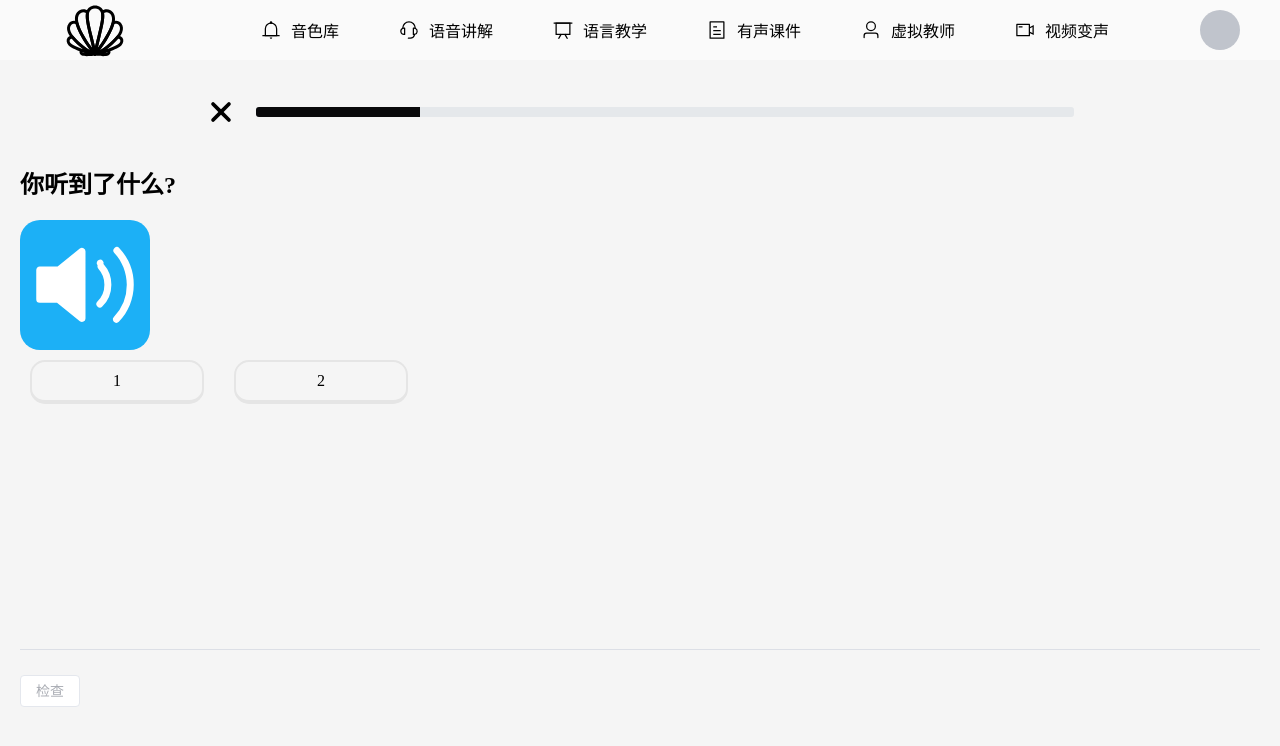
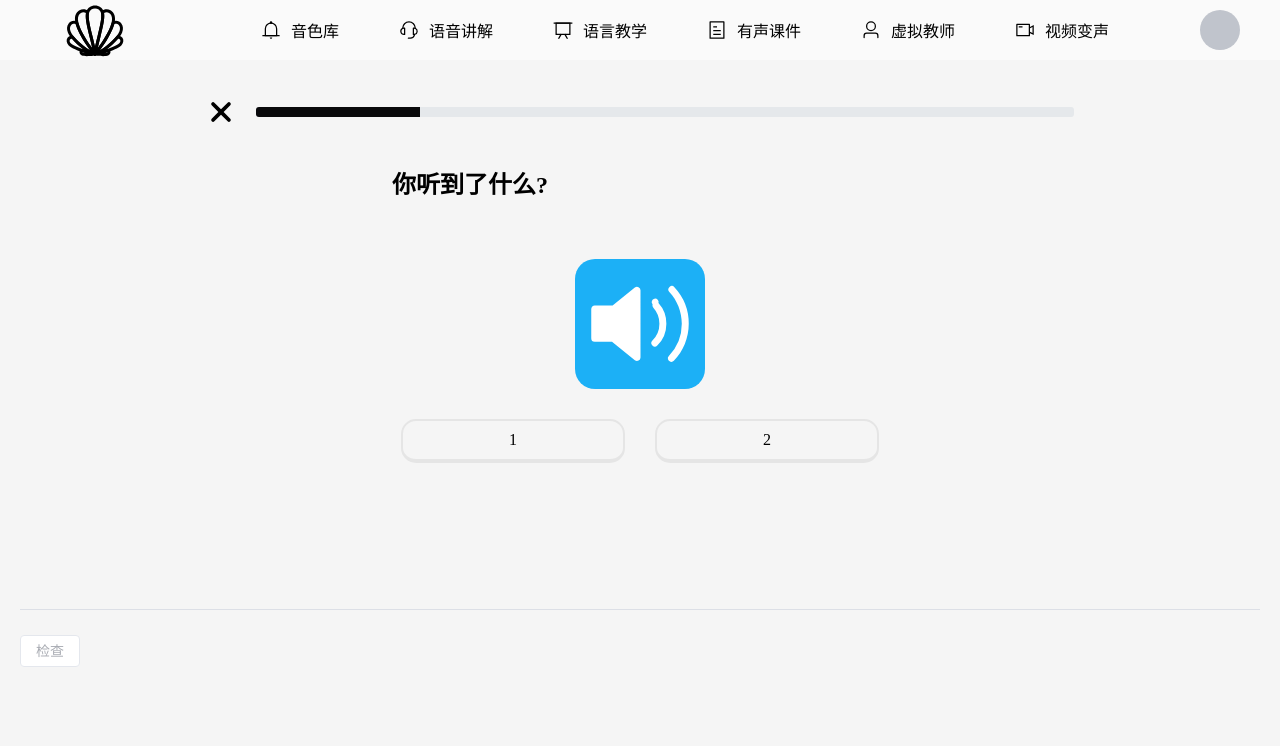
Before and after one commit to Demonor-alt/Sound, a Vue app: page /#/teach/practise in a window 1280 px wide. Shown: the top 746 px of the page. Built offline with nearby package versions, Linux system fonts and the light colour scheme.

Commit message:
练习页面样式调整

```diff
--- a/src/views/teach/Practise.vue
+++ b/src/views/teach/Practise.vue
@@ -22,7 +22,7 @@
         </el-dialog>
     </div>
     <div class="demo-container">
-        <div class="col" style="overflow-y: auto; max-height: 100vh;">
+        <div class="col" style="overflow-y: auto;">
             <component :is="componentList[currentIndex]" :dataItem="data[dataIndex - 1]"
                 @option-selected="handleOptionSelected"></component>
         </div>
@@ -65,7 +65,7 @@ const data = ref([
         type: 'select',
         audioURL: audioUrl,
         options: [
-            '1', '2'
+            '3', '4'
         ]
     },
 ])
@@ -95,7 +95,10 @@ const handleOptionSelected = (option) => {
     margin: 1% 15%;
     gap: 20px;
 }
-
+.demo-container{
+    margin: 0 30%;
+    height: 55vh;
+}
 ::v-deep .el-slider__button {
     display: none !important;
 }
@@ -117,9 +120,6 @@ const handleOptionSelected = (option) => {
     height: 10px !important;
     background-color: #09090b !important;
 }
-.demo-container{
-    height: 60vh;
-}
 .col::-webkit-scrollbar {
     width: 8px;
 }
--- a/src/views/teach/practise/Listen.vue
+++ b/src/views/teach/practise/Listen.vue
@@ -1,10 +1,13 @@
 <template>
     <h1>你听到了什么?</h1>
-    <div class="blueplay" @click="playAudio"></div>
-    <audio ref="audioRef" :src="dataItem.audioURL" preload="auto"></audio>
-    <div class="items">
-        <div v-for="option in dataItem.options" :key="option">
-            <div class="voice-item" :class="{ 'selected': selectedOption === option }" @click="selectOption(option)">{{ option }}</div>
+    <div class="content">
+        <div class="blueplay" @click="playAudio"></div>
+        <audio ref="audioRef" :src="dataItem.audioURL" preload="auto"></audio>
+        <div class="items">
+            <div v-for="option in dataItem.options" :key="option">
+                <div class="voice-item" :class="{ 'selected': selectedOption === option }"
+                    @click="selectOption(option)">{{ option }}</div>
+            </div>
         </div>
     </div>
 </template>
@@ -54,7 +57,7 @@ onMounted(() => {
 </script>
 
 <style scoped>
-.items{
+.items {
     display: flex;
     flex-direction: row;
     gap: 10px;
@@ -72,7 +75,7 @@ onMounted(() => {
     padding: 10px;
     border: 2px solid #e5e5e5;
     border-radius: 15px;
-    width: 150px;
+    width: 200px;
     display: flex;
     flex-direction: column;
     gap: 5px;
@@ -93,6 +96,13 @@ onMounted(() => {
 
 .selected {
     border-color: #84d8ff;
-    background-color: #ddf4ff!important;
+    background-color: #ddf4ff !important;
+}
+.content{
+    margin-top: 12%;
+    display: flex;
+    flex-direction: column;
+    align-items: center;
+    gap: 20px;
 }
 </style>
```
